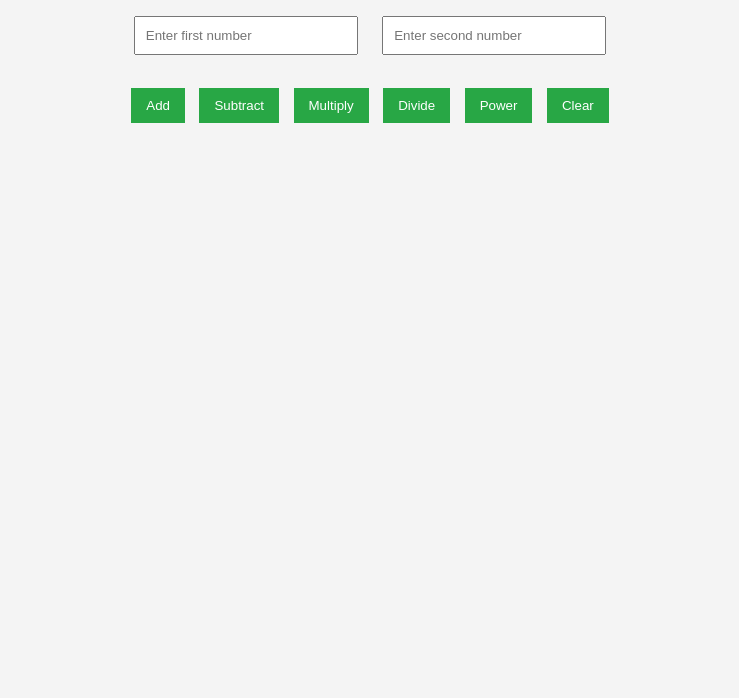
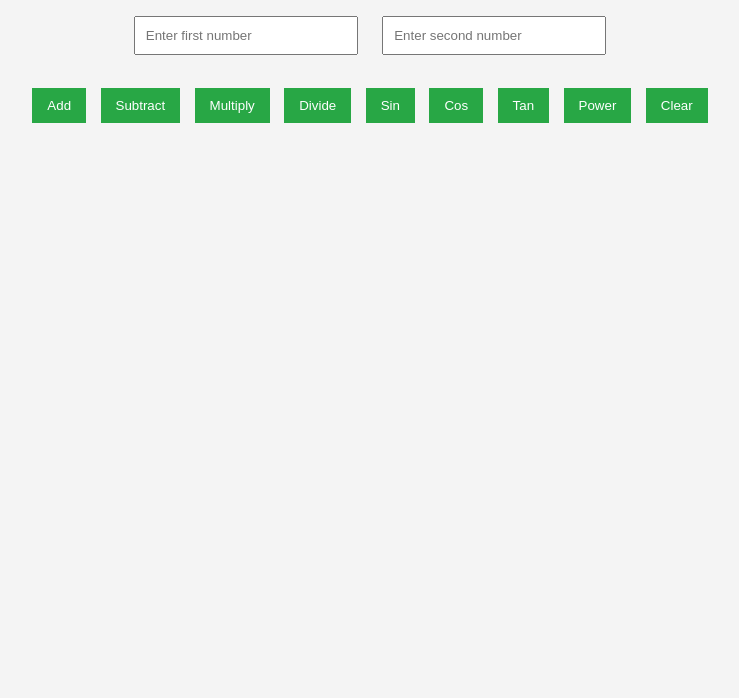
Before and after one commit to UTPREKSHA23/WT--Project, a plain HTML site: page math/math.html in a window 1280 px wide. Shown: the part 102-800 px from the top of the page, without its empty margins (270-1009 px from the left). Drawn offline with Linux system fonts and the light colour scheme.

Commit message:
Update math.html

```diff
--- a/math/math.html
+++ b/math/math.html
@@ -17,6 +17,9 @@
 <button onclick="subtract()">Subtract</button>
 <button onclick="multiply()">Multiply</button>
 <button onclick="divide()">Divide</button>
+<button onclick="sinValue()">Sin</button>
+<button onclick="cosValue()">Cos</button>
+<button onclick="tanValue()">Tan</button>
 <button onclick="power()">Power</button>
 <button onclick="clearFields()">Clear</button>
 
```
